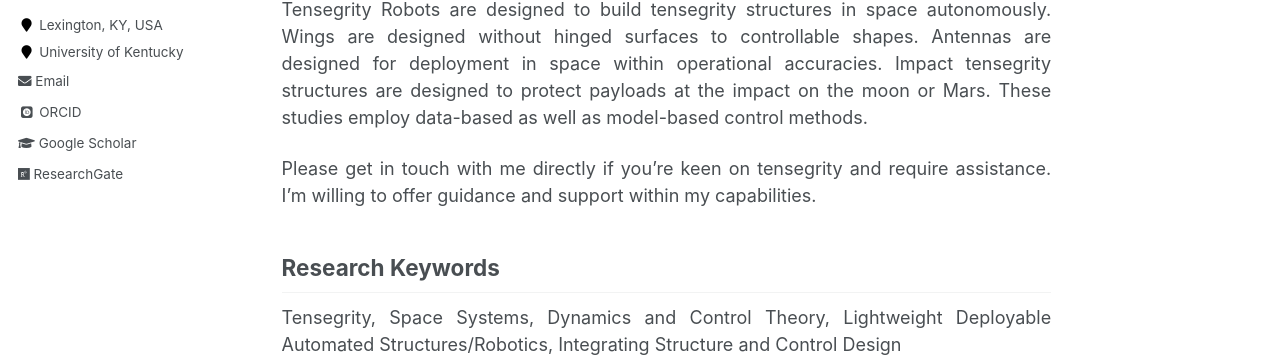
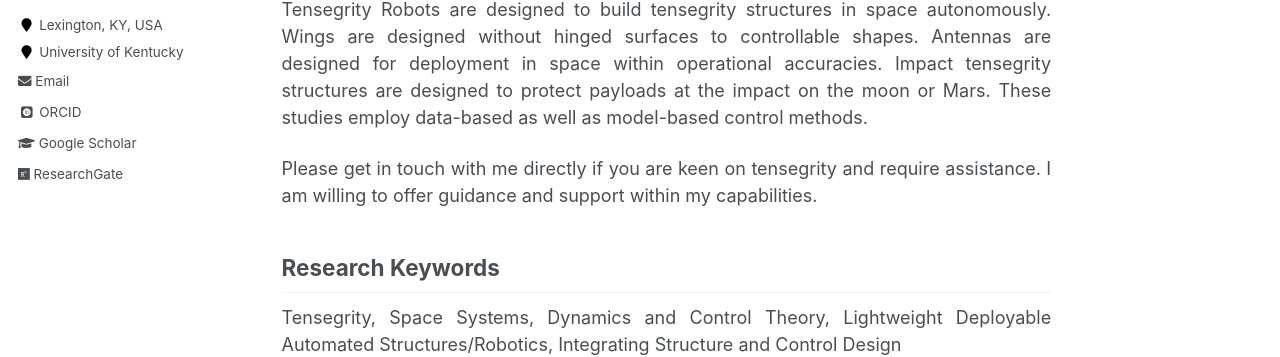
Before and after one commit to Muhao-Chen/muhao-chen.github.io, a Jekyll site: the page built from _pages/about.md, in a window 1280 px wide and 900 px high. Shown: the part 380-737 px from the top of the window. Built offline with Jekyll 4.4.1, drawn with Linux system fonts in a browser that asks for light colours; some web fonts are replaced.

Commit message:
Update about.md

```diff
--- a/_pages/about.md
+++ b/_pages/about.md
@@ -15,7 +15,7 @@ toc: true
 
 Tensegrity Lab seeks to develop new analytical tools to merge structure and control design, integrated with signal processing resource design. The structural paradigm for this research is tensegrity systems, creating minimal mass systems that also allow minimal control energy within the constraints of allowable computational and sensing/actuating resources. The lab builds physical demonstrations of this integrated system design philosophy with material science to create new material systems. Robots are designed to deploy from small stowed packages. Robots are designed to harvest rocks and regolith from asteroids or the moon. Tensegrity structures are designed for deployment in space. Tensegrity Robots are designed to build tensegrity structures in space autonomously. Wings are designed without hinged surfaces to controllable shapes. Antennas are designed for deployment in space within operational accuracies. Impact tensegrity structures are designed to protect payloads at the impact on the moon or Mars. These studies employ data-based as well as model-based control methods.
 
-Please get in touch with me directly if you're keen on tensegrity and require assistance. I'm willing to offer guidance and support within my capabilities.
+Please get in touch with me directly if you are keen on tensegrity and require assistance. I am willing to offer guidance and support within my capabilities.
 
 <!--<div style="text-align: justify">  </div> -->
 <!-- Muhao Chen, Ph.D., is a postdoctoral researcher at the Department of Aerospace Engineering, Texas A&M University, College Station. I am affiliated with the [Tensegrity Lab](https://bobskelton.github.io/) and [Land Air & Space Robotics (LASR) Laboratory](https://lasr.tamu.edu/) at Texas A&M University, College Station, TX.  -->
```
